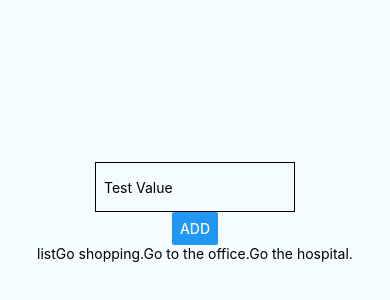
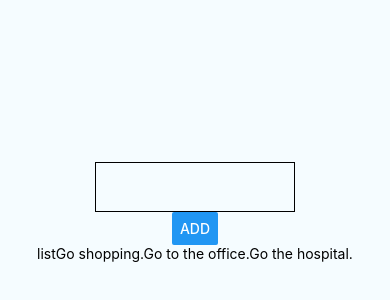
Before and after one commit to okapie/react-native-redux-go, a React Native app in the folder client/: screen / in a window 390 px wide. Shown: the part 210-510 px from the top of the page. Built offline with nearby package versions, Linux system fonts and the light colour scheme.

Commit message:
Define handlerChangeInputText method to update input value.

```diff
--- a/client/src/components/todos/index.js
+++ b/client/src/components/todos/index.js
@@ -15,11 +15,16 @@ class Todos extends Component {
   constructor(props) {
     super(props);
     this.state = {
-      list: ""
+      list: "",
+      inputText: ""
     };
     props.getTodosList();
     this.listObject = props.list;
   }
+
+  handlerChangeInputText = inputText => {
+    this.setState({inputText})
+  };
 
   render() {
     const content =
@@ -29,8 +34,8 @@ class Todos extends Component {
     return (
       <View style={styles.container}>
         <TextInput
-          value="Test Value"
-          onChangeText={() => console.log("Input")}
+          value={this.state.inputText}
+          onChangeText={this.handlerChangeInputText}
           style={styles.input}
         />
         <Button
```
